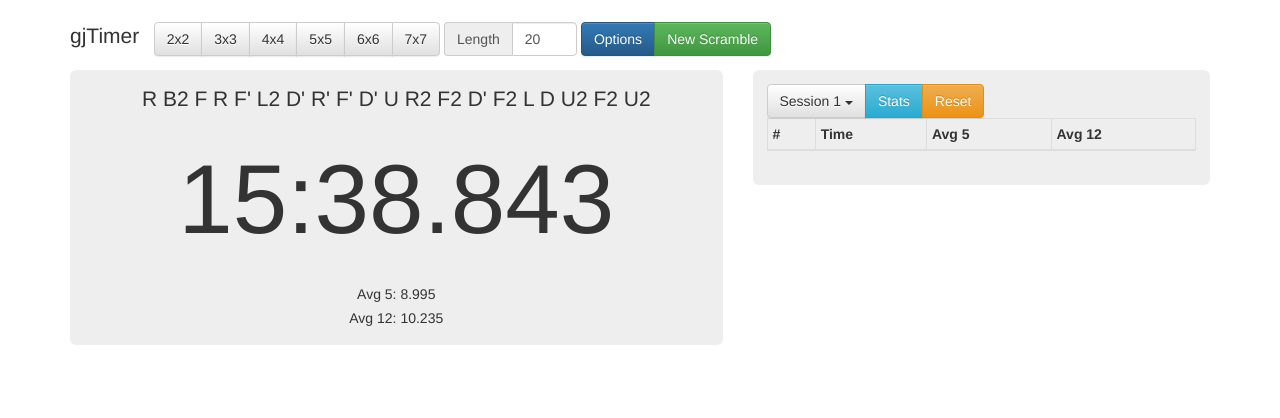
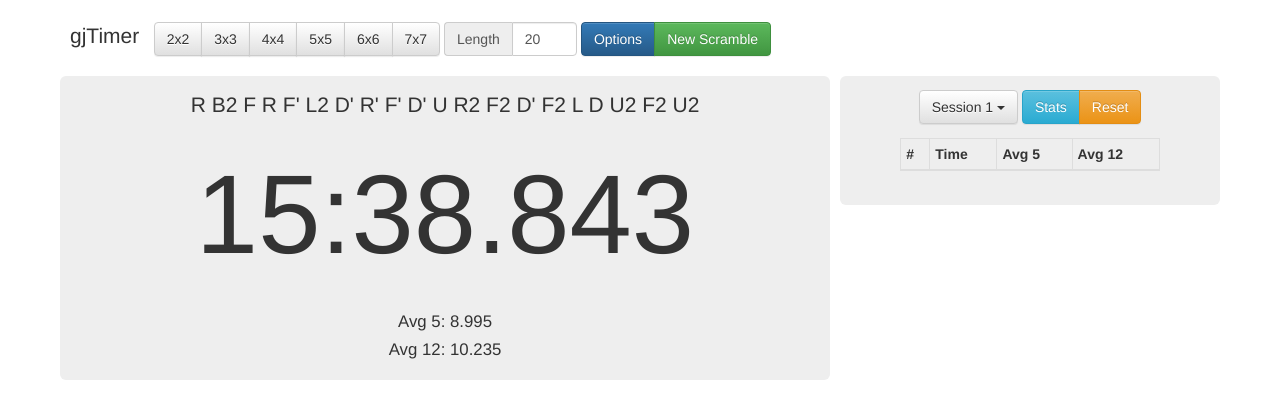
Before and after one commit to timwongj/gjTimer, a website: page app/public/components/gjTimer/index.html in a window 1280 px wide. Drawn offline with nearby package versions, Linux system fonts and the light colour scheme; files that its build step writes are made by us from their sources; files whose address does not match are found by name.

Commit message:
overall layout and display changes

```diff
--- a/app/public/components/gjTimer/index.html
+++ b/app/public/components/gjTimer/index.html
@@ -30,8 +30,8 @@
     </div>
   </div>
   <div class="row">
-    <div class="col-md-7">
-      <div class="jumbotron">
+    <div class="col-md-8 section">
+      <div class="jumbotron jumbotron-timer">
         <div class="timer">
           <p class="scramble" ng-bind="timer.scramble" ng-style="timer.scrambleStyle"></p>
           <p class="display" ng-bind="timer.display"></p>
@@ -40,9 +40,9 @@
         </div>
       </div>
     </div>
-    <div class="col-md-5">
-      <div class="jumbotron">
-        <div class="btn-group" role="group" aria-label="...">
+    <div class="col-md-4 section">
+      <div class="jumbotron jumbotron-data">
+        <div class="session-bar">
           <div class="btn-group" role="group">
             <button class="btn btn-default dropdown-toggle" type="button" data-toggle="dropdown" aria-expanded="true">
               {{session.name}} <span class="caret"></span>
@@ -51,8 +51,10 @@
               <li role="presentation" ng-repeat="session in sessions"><a role="menuitem" tabindex="-1" href="#" ng-bind="session.name"></a></li>
             </ul>
           </div>
-          <button type="button" class="btn btn-info" ng-click="stats()">Stats</button>
-          <button type="button" class="btn btn-warning" ng-click="reset()">Reset</button>
+          <div class="btn-group" role="group">
+            <button type="button" class="btn btn-info" ng-click="stats()">Stats</button>
+            <button type="button" class="btn btn-warning" ng-click="reset()">Reset</button>
+          </div>
         </div>
         <div class="table-responsive">
           <table class="table table-condensed table-bordered table-hover">
--- a/app/public/less/gjTimer.less
+++ b/app/public/less/gjTimer.less
@@ -3,7 +3,7 @@
 }
 
 .title {
-  margin: 0 .5em 0 0;
+  margin-right: .5em;
   font-size: 150%;
   font-weight: 400;
 }
@@ -12,21 +12,30 @@
   width: 9.5em;
 }
 
+.section {
+  padding: .375em;
+}
+
 .timer {
   text-align: center;
   .scramble {
     font-size: 150%;
   }
   .display {
-    font-size: 700%;
+    font-size: 800%;
   }
   .stat {
-    font-size: 100%;
-    margin: 0 0 .25em 0;
+    font-size: 120%;
+    margin-bottom: .25em;
   }
 }
 
+.session-bar {
+  text-align: center;
+  margin-bottom: 1em;
+}
 
-.jumbotron {
-  padding: 1em !important;
+.jumbotron-timer, .jumbotron-data {
+  padding: 1em;
+  margin-bottom: 0;
 }
```
Also changed, not shown: index.html (+9 -7 lines), dist/css/gjTimer.css, dist/css/gjTimer.less.
